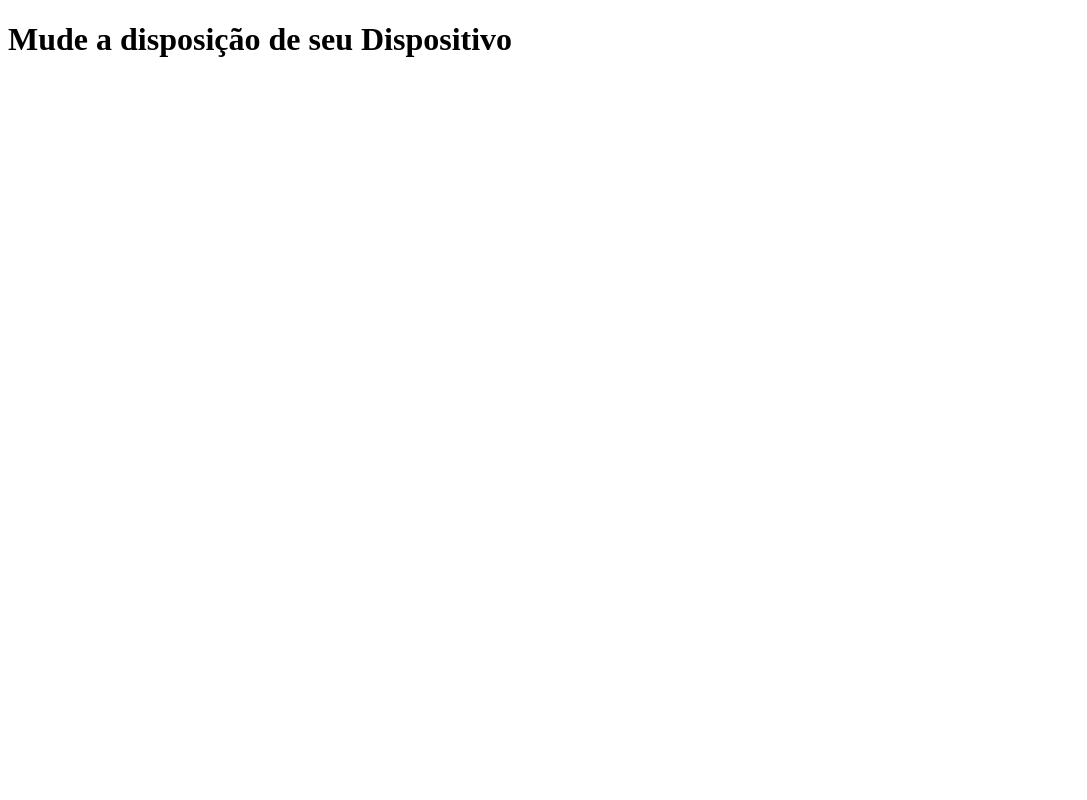
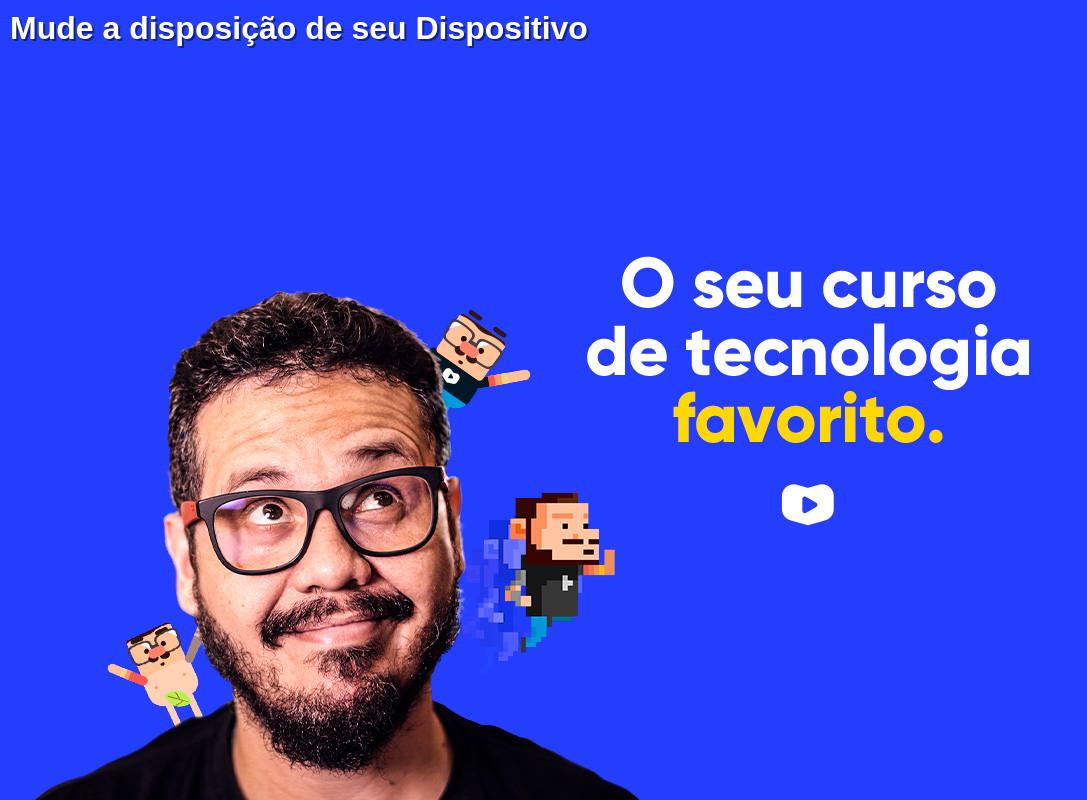
Before and after one commit to victorhugo-br/html-css, a plain HTML site: page ex026/mq002/index.html in a window 1280 px wide. Shown: the whole page, without its empty margins (0-1087 px from the left). Drawn offline with Linux system fonts and the light colour scheme.

Commit message:
atualizando

```diff
--- a/ex026/mq002/estilos/paisagem.css
+++ b/ex026/mq002/estilos/paisagem.css
@@ -1,3 +1,8 @@
 @charset "UTF-8";
 
 /* Aparelho deitado (landscape */
+
+body {
+    background-image: url(../imagens/cev-landscape.jpg);
+    background-position: left bottom;
+}
--- a/ex026/mq002/estilos/retrato.css
+++ b/ex026/mq002/estilos/retrato.css
@@ -1,3 +1,8 @@
 @charset "UTF-8";
 
 /* Aparelho em pé (portrait)*/
+
+body {
+    background-image: url(../imagens/cev-portrait.jpg);
+    background-position: bottom left;
+}
--- a/ex026/mq002/estilos/style.css
+++ b/ex026/mq002/estilos/style.css
@@ -1,3 +1,23 @@
 @charset "UTF-8";
 
 /* Configurações Gerais */
+
+* {
+    margin: 0px;
+    padding: 0px;
+    font-family: Arial, Helvetica, sans-serif;
+}
+
+html, body {
+    width: 100vw;
+    height: 100vh;
+    background-color: #233eff;
+    background-size: contain;
+    background-repeat: no-repeat;
+}
+
+h1{
+    color: white;
+    text-shadow: 2px 2px 0px #14217e;
+    padding: 10px;
+}
--- a/ex026/mq002/index.html
+++ b/ex026/mq002/index.html
@@ -7,7 +7,7 @@
     <title>Media Query</title>
     <link rel="stylesheet" href="estilos/style.css" media="all">
     <link rel="stylesheet" href="estilos/retrato.css" media="screen and (orientation:portrait)">
-    <link rel="stylesheet" href="estilos/paisagem.css" media="screen and (orientation:lanscape">
+    <link rel="stylesheet" href="estilos/paisagem.css" media="screen and (orientation:landscape">
 </head>
 <body>
     <h1>Mude a disposição de seu Dispositivo</h1>
```
Also changed, not shown: ex026/mq003/index.html (added, +49 -0 lines), ex026/mq003/imagens/cev-landscape.jpg (added), ex026/mq003/imagens/cev-portrait.jpg (added).
